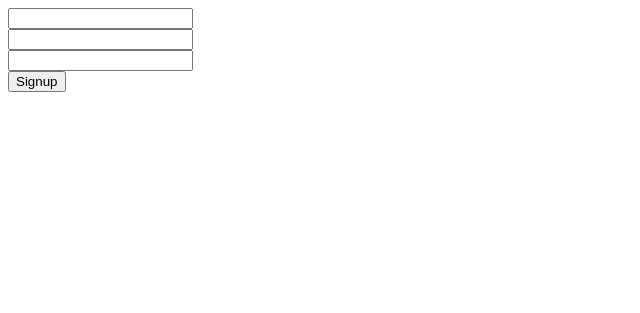
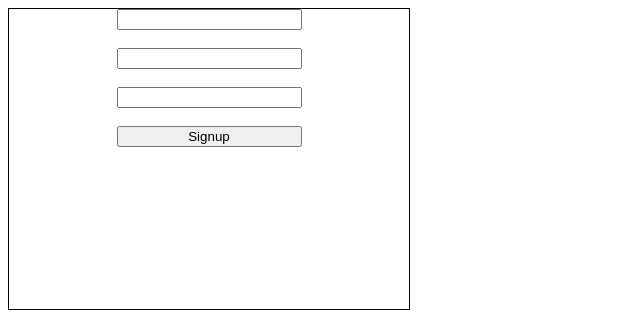
Before and after one commit to dave1780/express-simple-zz4ob3, a website: page pages/Signup.html in a window 1280 px wide. Shown: the whole page, without its empty margins (0-640 px from the left). Drawn offline with Linux system fonts and the light colour scheme; the site is published under a folder, as on GitHub Pages, so addresses that start at the root find nothing.

Commit message:
1 file modified

```diff
--- a/pages/Signup.html
+++ b/pages/Signup.html
@@ -5,7 +5,7 @@
   <meta http-equiv="X-UA-Compatible" content="IE=edge">
   <meta name="viewport" content="width=device-width, initial-scale=1.0">
   <title>Signup</title>
-  <link rel="stylesheet" href="/CSS/Signup.css">
+  <link rel="stylesheet" href="CSS/Signup.css">
 </head>
 <body>
 <form action="/Signup" class="form">
```
